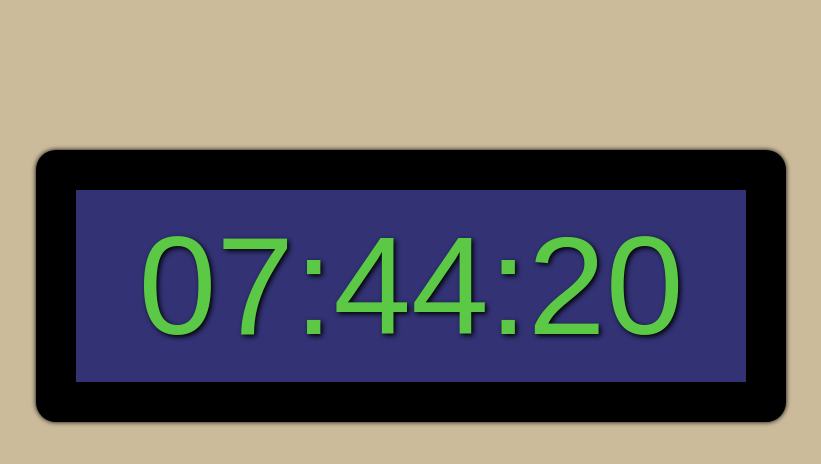
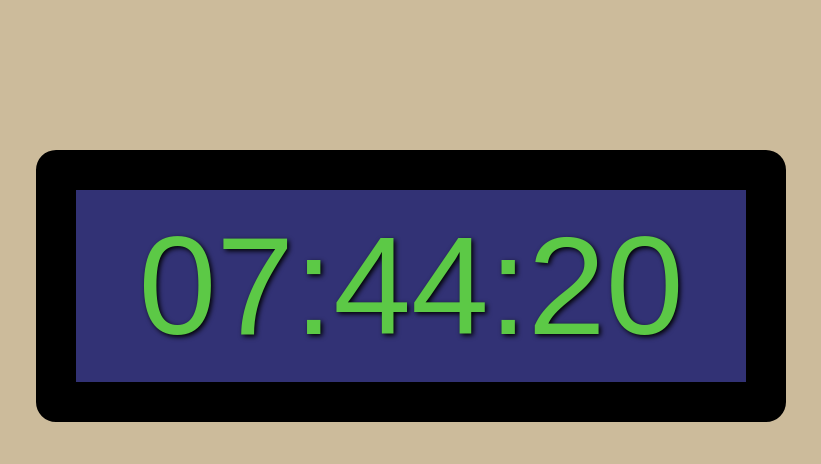
Before and after one commit to ANSHUMANMOREY7/Digital-Clock, a plain HTML site: page index.html in a window 1280 px wide. Shown: the full height of the page, 229-1050 px from the left. Drawn offline with Linux system fonts and the light colour scheme.

```diff
--- a/index.css
+++ b/index.css
@@ -19,7 +19,6 @@ body{
     color: rgb(92, 201, 70);
     font-family:fantasy;
     text-shadow: 2px 2px 5px black;
-    box-shadow: 0 0 5px black;
 
 
 }
```
